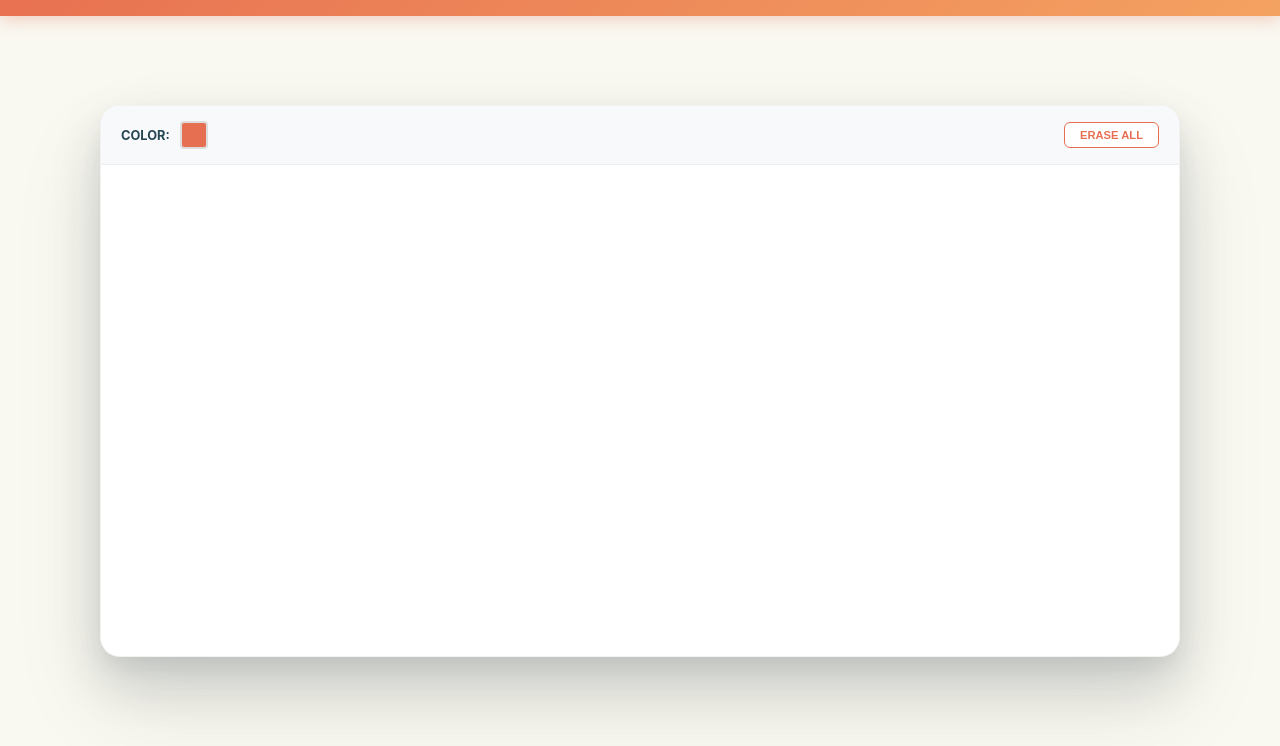
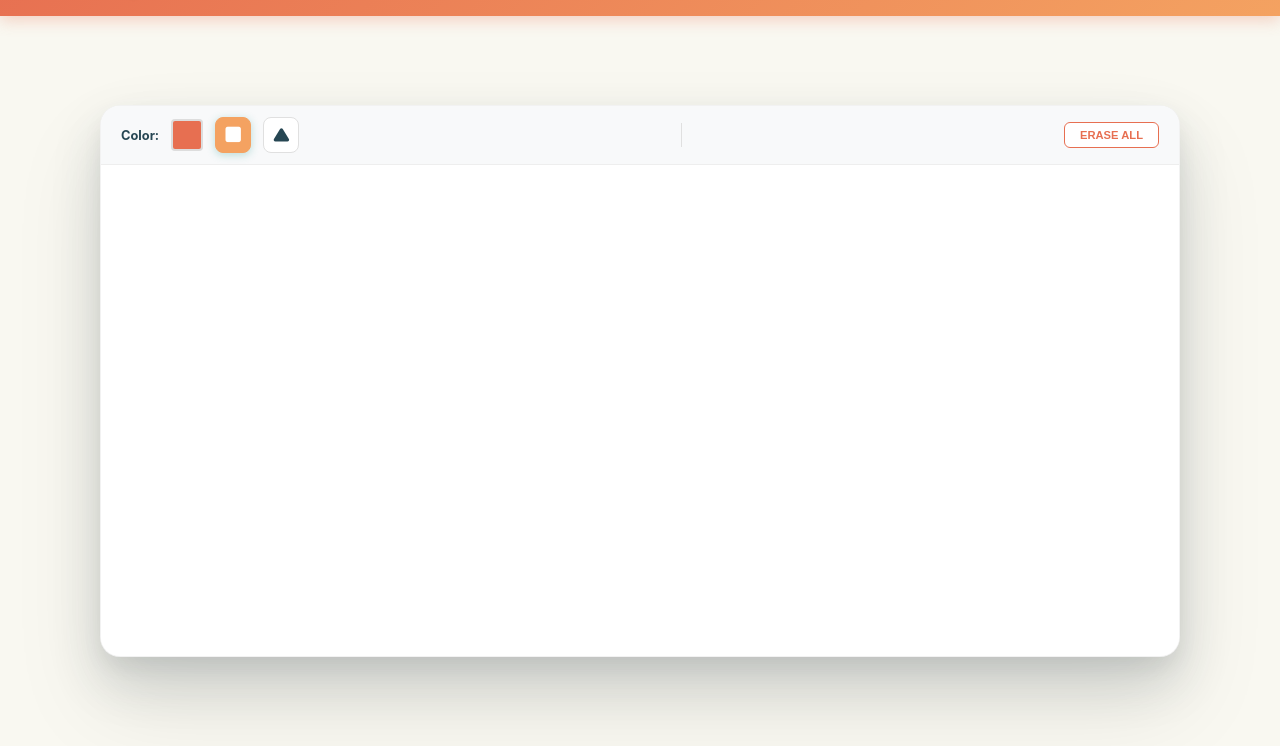
Before and after one commit to AlexT878/Sketchly-App, a website with bundled scripts: page index.html in a window 1280 px wide. Shown: the part 54-800 px from the top of the page. Built offline with nearby package versions, Linux system fonts and the light colour scheme.

Commit message:
feature: added possibility do draw a triangle and to choose the figure

```diff
--- a/css/style.css
+++ b/css/style.css
@@ -75,22 +75,58 @@ body {
     border-bottom: 1px solid #eee;
 }
 
+.toolbar-btn {
+    background-color: #ffffff;
+    border: 1px solid #e0e0e0;
+    color: var(--charcoal-blue);
+    width: 36px;
+    height: 36px;
+    border-radius: 8px;
+    cursor: pointer;
+    display: flex;
+    align-items: center;
+    justify-content: center;
+    transition: all 0.2s ease;
+    font-size: 1.1rem;
+}
+
+.toolbar-btn:hover {
+    background-color: #f0f0f0;
+    border-color: var(--verdigris);
+    color: var(--verdigris);
+    transform: translateY(-1px);
+}
+
+.toolbar-btn.active {
+    background-color: var(--sandy-brown);
+    color: white;
+    border-color: var(--sandy-brown);
+    box-shadow: 0 2px 8px rgba(42, 157, 143, 0.3);
+}
+
 .tool-group {
     display: flex;
     align-items: center;
-    gap: 10px;
+    gap: 12px;
     font-size: 0.8rem;
     font-weight: 700;
-    text-transform: uppercase;
     color: var(--charcoal-blue);
+}
+
+.tool-divider {
+    width: 1px;
+    height: 24px;
+    background-color: #e0e0e0;
+    margin: 0 10px;
 }
 
 #color-picker {
     border: none;
-    width: 28px;
-    height: 28px;
+    width: 32px;
+    height: 32px;
     cursor: pointer;
     background: none;
+    padding: 0;
 }
 
 #color-picker::-webkit-color-swatch-wrapper { padding: 0; }
--- a/index.html
+++ b/index.html
@@ -6,6 +6,7 @@
     <title>Sketchly</title>
 
     <link rel="stylesheet" href="css/style.css">
+    <link rel="stylesheet" href="https://cdnjs.cloudflare.com/ajax/libs/font-awesome/6.5.1/css/all.min.css">
     <script type="module" src="./dist/app.js"></script>
 </head>
 <body>
@@ -19,11 +20,17 @@
                 <div class="tool-group">
                     <label for="color-picker">Color:</label>
                     <input type="color" id="color-picker" value="#e76f51">
+                    <button id="btn-square" class="toolbar-btn" title="Change to square">
+                        <i class="fa-solid fa-square"></i>
+                    </button>
+                    <button id="btn-triangle" class="toolbar-btn" title="Change to triangle">
+                        <i class="fa-solid fa-play fa-rotate-270"></i>
+                    </button>
                 </div>
 
                 <div class="tool-divider"></div>
 
-                <button id="btn-clear" class="icon-btn" title="Șterge tot">
+                <button id="btn-clear" class="icon-btn" title="Erase all">
                     <span>Erase All</span>
                 </button>
             </nav>
--- a/src/core/SketchlyApp.ts
+++ b/src/core/SketchlyApp.ts
@@ -1,16 +1,23 @@
 import { Square } from '../figures/Square.js';
+import { Triangle } from '../figures/Triangle.js';
 
 export class SketchlyApp {
     private canvas: HTMLCanvasElement;
     private ctx: CanvasRenderingContext2D;
     private colorPicker: HTMLInputElement;
     private clearBtn: HTMLButtonElement;
+    private squareBtn: HTMLButtonElement;
+    private triangleBtn: HTMLButtonElement;
+    private figureSelector: number; // 0 for square 1 for triangle
 
     constructor(canvasId: string) {
         this.canvas = document.getElementById(canvasId) as HTMLCanvasElement;
         this.ctx = this.canvas.getContext('2d')!;
         this.colorPicker = document.getElementById('color-picker') as HTMLInputElement;
         this.clearBtn = document.getElementById('btn-clear') as HTMLButtonElement;
+        this.squareBtn = document.getElementById('btn-square') as HTMLButtonElement;
+        this.triangleBtn = document.getElementById('btn-triangle') as HTMLButtonElement;
+        this.figureSelector = 0; // Square is default
 
         this.init();
     }
@@ -21,6 +28,26 @@ export class SketchlyApp {
 
         this.canvas.addEventListener('mousedown', (e) => this.onMouseDown(e));
         this.clearBtn.addEventListener('click', () => this.clearCanvas());
+        this.squareBtn.addEventListener('click', () => this.setTool(0));
+        this.triangleBtn.addEventListener('click', () => this.setTool(1));
+
+        this.updateButtonUI();
+    }
+
+    private setTool(type: number) {
+        this.figureSelector = type;
+        this.updateButtonUI();
+    }
+
+    private updateButtonUI() {
+        this.squareBtn.classList.remove("active");
+        this.triangleBtn.classList.remove("active");
+
+        if (this.figureSelector === 0) {
+            this.squareBtn.classList.add('active');
+        } else if (this.figureSelector === 1) {
+            this.triangleBtn.classList.add('active');
+        }
     }
 
     private onMouseDown(event: MouseEvent): void {
@@ -30,8 +57,13 @@ export class SketchlyApp {
 
         const selectedColor = this.colorPicker.value;
 
-        const square = new Square(x, y, selectedColor, 50);
-        square.draw(this.ctx);
+        if(this.figureSelector == 0) {
+            const square = new Square(x, y, selectedColor, 50);
+            square.draw(this.ctx);
+        } else if (this.figureSelector == 1) {
+            const triangle = new Triangle(x, y, selectedColor, 50);
+            triangle.draw(this.ctx);
+        }
     }
 
     private clearCanvas(): void {
--- /dev/null
+++ b/src/figures/Triangle.ts
@@ -0,0 +1,23 @@
+import { Figure } from "./Figure.js";
+
+export class Triangle extends Figure {
+    private size: number;
+
+    constructor(x: number, y: number, color: string, size: number) {
+        super(x, y, color);
+        this.size = size;
+    }
+
+    draw(ctx: CanvasRenderingContext2D): void {
+        ctx.fillStyle = this.color;
+
+        const halfWidth = this.size / 2;
+
+        ctx.beginPath();
+        ctx.moveTo(this.x, this.y - halfWidth);
+        ctx.lineTo(this.x - halfWidth, this.y + halfWidth);
+        ctx.lineTo(this.x + halfWidth, this.y + halfWidth);
+        ctx.closePath();
+        ctx.fill();
+    }
+}
```
